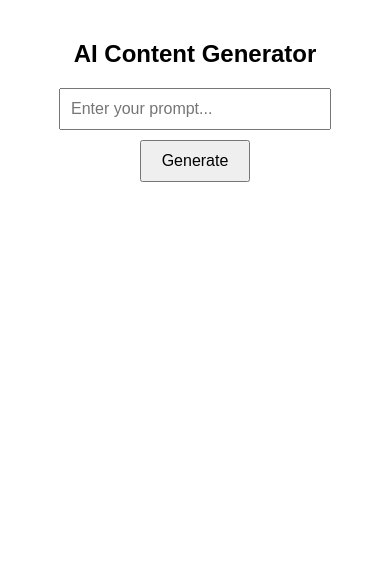
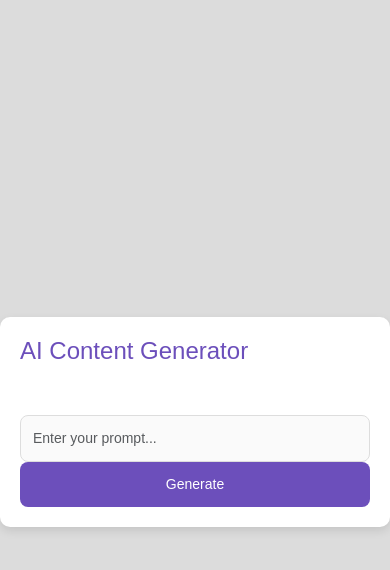
Before and after one commit to venidss/AiniBert.github.io, a website: page index.html in a window 390 px wide. Drawn offline with nearby package versions, Linux system fonts and the light colour scheme.

Commit message:
Update index.html

```diff
--- a/index.html
+++ b/index.html
@@ -4,35 +4,101 @@
     <meta charset="UTF-8">
     <meta name="viewport" content="width=device-width, initial-scale=1.0">
     <title>AI Content Generator</title>
+    <!-- Include Bootstrap CSS -->
+    <link href="https://cdn.jsdelivr.net/npm/bootstrap@5.3.0-alpha1/dist/css/bootstrap.min.css" rel="stylesheet">
     <style>
        body {
-            font-family: Arial, sans-serif;
-            margin: 40px;
-            text-align: center;
+    font-family: 'Arial', sans-serif;
+    background-color: #dcdcdc; /* Light gray background */
+    padding: 0;
+    margin: 0;
+    display: flex;
+    justify-content: center;
+    align-items: center;
+    height: 100vh;
 }
+
+.container {
+    background-color: #ffffff;
+    border-radius: 10px;
+    box-shadow: 0 4px 10px rgba(0, 0, 0, 0.1);
+    padding: 40px;
+    width: 100%;
+    max-width: 600px;
+}
+
+h2 {
+    font-size: 2rem;
+    color: #6c4fbb;
+    margin-bottom: 30px;
+}
+
+#response {
+    margin-bottom: 20px;
+    color: #6c4fbb;
+    font-size: 1rem;
+    white-space: pre-wrap;
+    overflow-y: auto;
+    max-height: 300px;
+}
+
 #prompt {
-            width: 80%;
-            padding: 10px;
+    width: 100%;
+    padding: 12px;
     font-size: 16px;
+    border-radius: 8px;
+    border: 1px solid #ddd;
+    background-color: #fafafa;
+    margin-top: 20px;
 }
+
 button {
-            margin-top: 10px;
-            padding: 10px 20px;
+    width: 100%;
+    padding: 12px;
     font-size: 16px;
+    border-radius: 8px;
+    border: none;
+    background-color: #6c4fbb;
+    color: white;
     cursor: pointer;
+    transition: background-color 0.3s ease;
 }
-        #response {
-            margin-top: 20px;
-            font-size: 18px;
-            color: #37005d;
+
+button:hover {
+    background-color: #4a3480;
 }
+
+/* Add responsiveness */
+@media (max-width: 768px) {
+    h2 {
+        font-size: 1.5rem;
+    }
+
+    .container {
+        padding: 20px;
+    }
+
+    #prompt {
+        font-size: 14px;
+    }
+
+    button {
+        font-size: 14px;
+    }
+}
+
     </style>
 </head>
 <body>
+    <div class="container">
         <h2>AI Content Generator</h2>
-    <input type="text" id="prompt" placeholder="Enter your prompt..." />
+        <div id="response"></div>
+        <input type="text" id="prompt" class="form-control" placeholder="Enter your prompt..." />
         <button id="generate-btn">Generate</button>
-    <div id="response"></div>
+    </div>
+
+    <!-- Include Bootstrap JS -->
+    <script src="https://cdn.jsdelivr.net/npm/bootstrap@5.3.0-alpha1/dist/js/bootstrap.bundle.min.js"></script>
 
     <script type="module">
         import { GoogleGenerativeAI } from "https://esm.sh/@google/generative-ai";
@@ -49,7 +115,13 @@
             try {
                 const result = await model.generateContent(prompt);
                 const text = await result.response.text();
-                responseDiv.innerHTML = `<strong>Response:</strong> ${text}`;
+
+                // Remove any asterisks from the response text
+                const cleanText = text.replace(/\*/g, '');
+                responseDiv.innerHTML = cleanText;
+
+                // Clear the input after generating the response
+                document.getElementById("prompt").value = "";
             } catch (error) {
                 responseDiv.innerHTML = `<span style="color:red;">Error: ${error.message}</span>`;
             }
```
Lines whose indentation alone changed are shown as unchanged.
